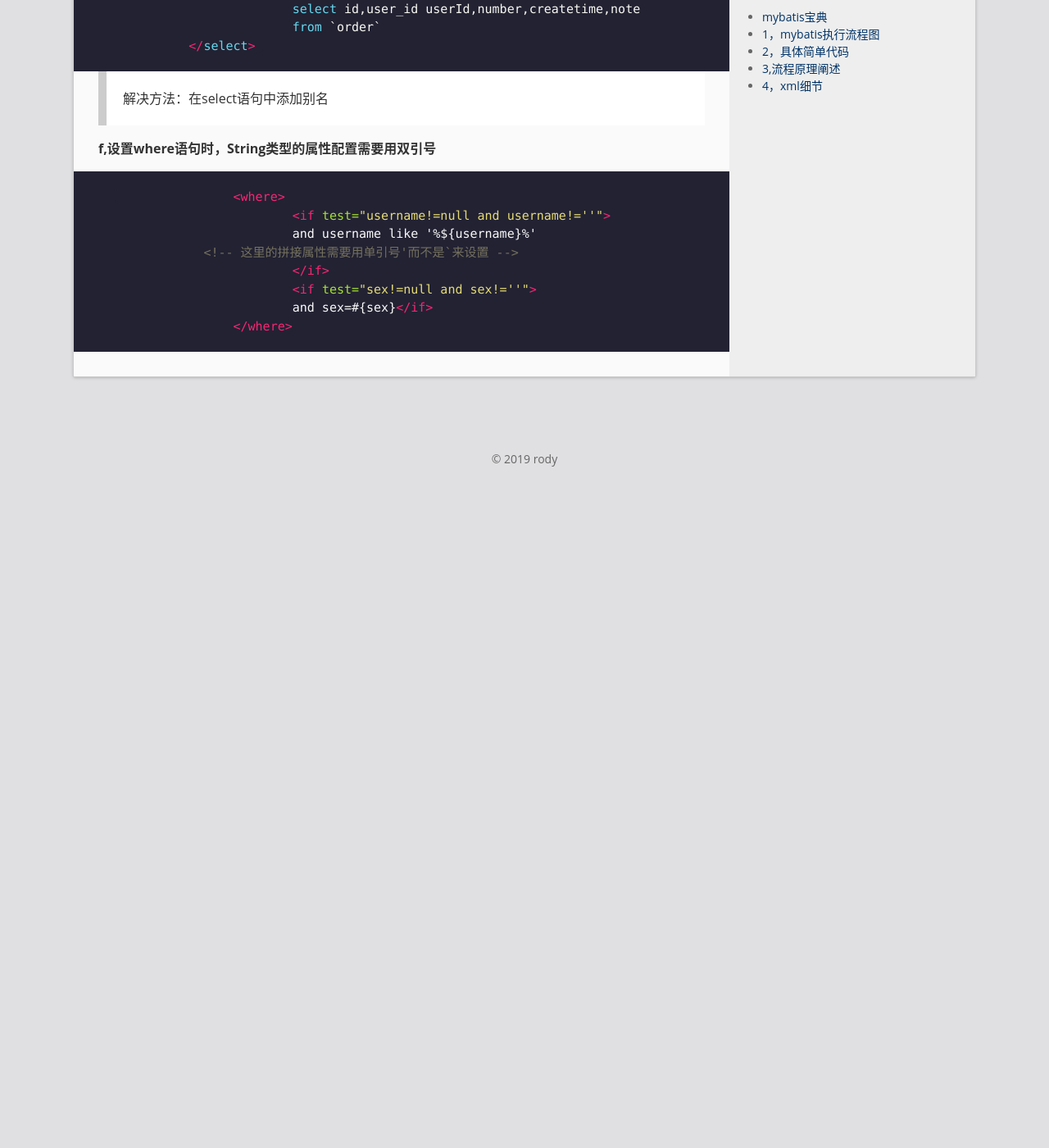
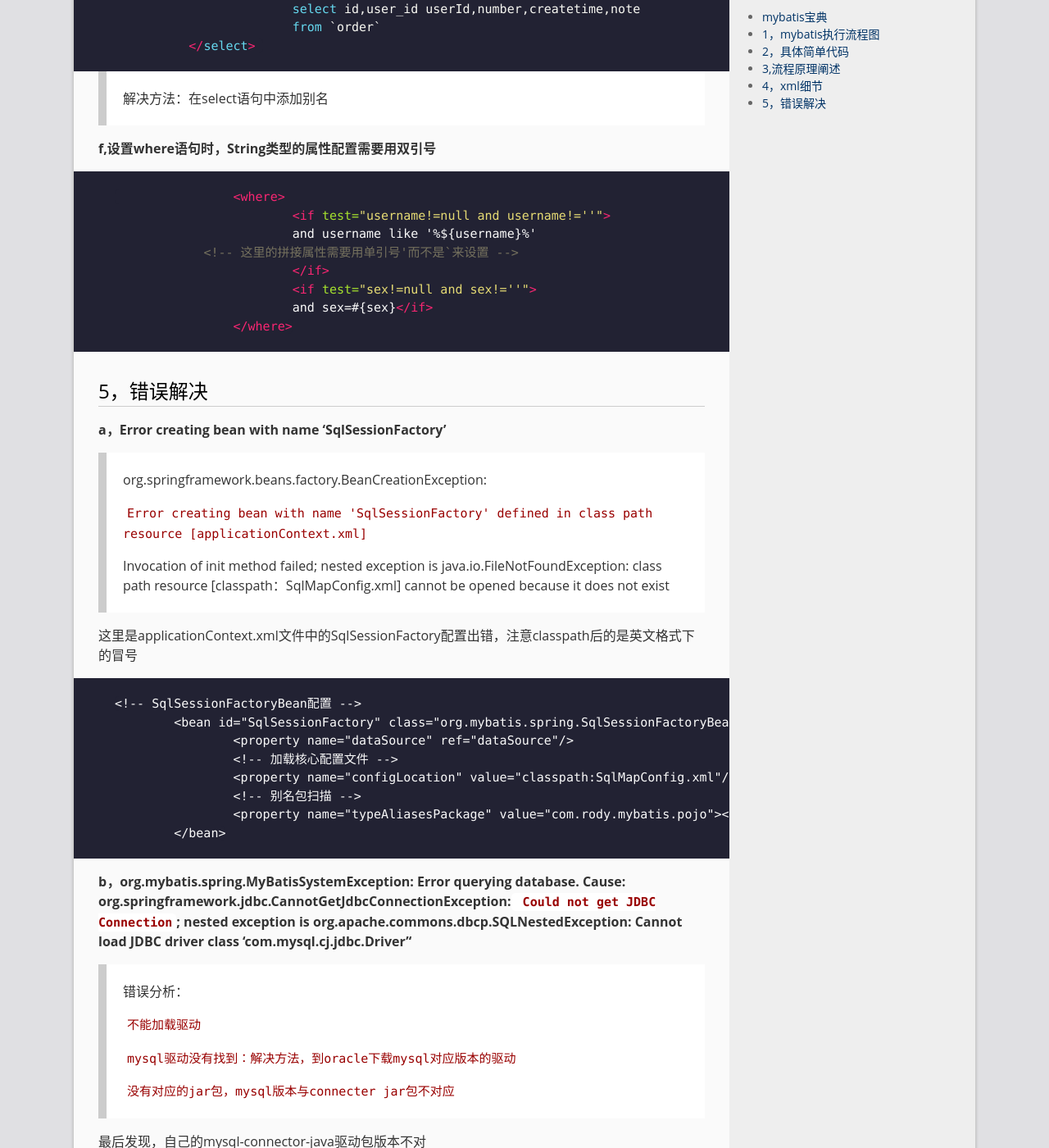
Before and after one commit to rodyyyy/rodyyyy.github.io, a Jekyll site: the page built from _posts/2019-03-09-mybatis.md, in a window 1280 px wide and 1400 px high, scrolled down 3069 px. Shown: the whole window at 82% size. Built offline with Jekyll 4.4.1, drawn with Linux system fonts in a browser that asks for light colours; before the commit the page ends 3699 px from its top, so only the background shows below that; some of the changed text lies outside the part shown.

Commit message:
linuxlab2

````diff
--- a/_posts/2019-03-09-mybatis.md
+++ b/_posts/2019-03-09-mybatis.md
@@ -104,3 +104,44 @@ mybatis简要记录
 			and sex=#{sex}</if>
 		</where>
 ```
+
+## 5，错误解决
+
+**a，Error creating bean with name 'SqlSessionFactory'**
+
+> org.springframework.beans.factory.BeanCreationException:
+>
+> `Error creating bean with name 'SqlSessionFactory' defined in class path resource [applicationContext.xml]`
+>
+> Invocation of init method failed; nested exception is java.io.FileNotFoundException: class path resource [classpath：SqlMapConfig.xml] cannot be opened because it does not exist
+
+这里是applicationContext.xml文件中的SqlSessionFactory配置出错，注意classpath后的是英文格式下的冒号
+
+``` XML
+<!-- SqlSessionFactoryBean配置 -->
+	<bean id="SqlSessionFactory" class="org.mybatis.spring.SqlSessionFactoryBean">
+		<property name="dataSource" ref="dataSource"/>
+		<!-- 加载核心配置文件 -->
+		<property name="configLocation" value="classpath:SqlMapConfig.xml"/>
+		<!-- 别名包扫描 -->
+		<property name="typeAliasesPackage" value="com.rody.mybatis.pojo"></property>
+	</bean>
+```
+
+**b，org.mybatis.spring.MyBatisSystemException: Error querying database.  Cause: org.springframework.jdbc.CannotGetJdbcConnectionException:` Could not get JDBC Connection`; nested exception is org.apache.commons.dbcp.SQLNestedException: Cannot load JDBC driver class 'com.mysql.cj.jdbc.Driver''**
+
+> 错误分析：
+>
+> `不能加载驱动`
+>
+> `mysql驱动没有找到：解决方法，到oracle下载mysql对应版本的驱动`
+>
+> `没有对应的jar包，mysql版本与connecter jar包不对应`
+
+最后发现，自己的mysql-connector-java驱动包版本不对
+
+> 查询mysql的版本，在navicat中用新建查询命令：select version() from dual
+
+![mybatis](https://github.com/rodyyyy/rodyyyy.github.io/raw/master/images/sqlversion.png)
+
+然后到Oracle下载对应的驱动，我的是**Mysql8.0.11**对应的**mysql-connector-java-8.0.13.jar**，添加到工程lib，并build path即可
--- a/_posts/linux常见错误.txt
+++ b/_posts/linux常见错误.txt
@@ -14,3 +14,6 @@ E: Unable to lock the administration directory (/var/lib/dpkg/), is another proc
 
 sudo rm /var/cache/apt/archives/lock
 sudo rm /var/lib/dpkg/lock
+
+
+svn maven git
````
Also changed, not shown: images/sqlversion.png (added).
